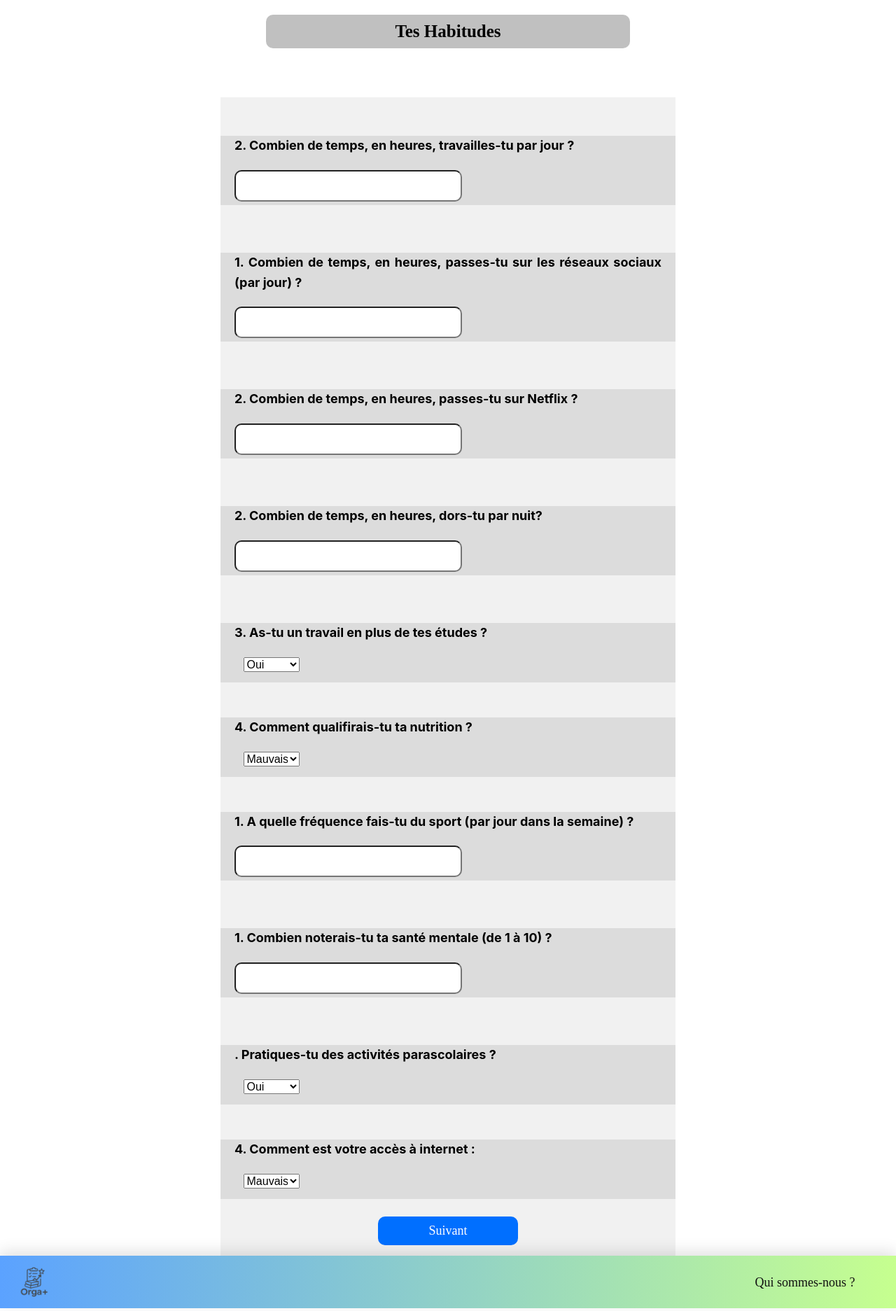
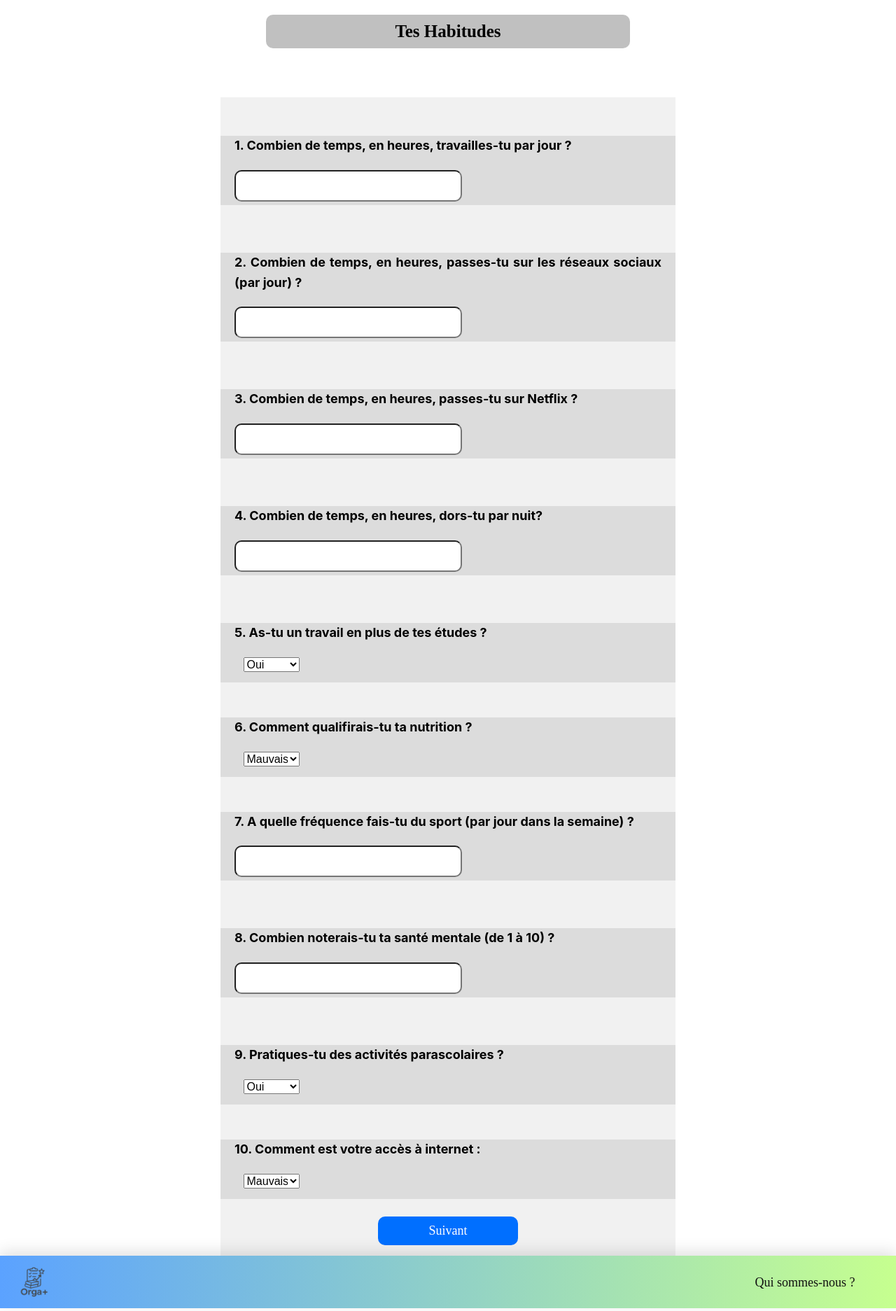
Before and after one commit to Nina253/Orga, a PHP site: page /questionnaire/questionnaire.php in a window 1280 px wide. Shown: the part 184-2057 px from the top of the page at 70% size. Run offline with PHP 8.4, Linux system fonts and the light colour scheme.

Commit message:
edit css quest

```diff
--- a/questionnaire/quest1.php
+++ b/questionnaire/quest1.php
@@ -4,13 +4,14 @@
 	$nom=$_POST['nom'];
 	$prenom=$_POST['prenom'];
 	$genre=$_POST['genre'];
+	$niv=$_POST['lvl'];
 	if(is_string($nom)&&is_string($prenom)){
 		$_SESSION["nom"]=$nom;
 		$_SESSION["prenom"]=$prenom;
 		require '../bd.php';
 		$bdd=getBD();
-		$rep= $bdd->prepare("UPDATE etudiant SET nom=?,prenom=?,genre=? WHERE mail=?");
-		$rep->execute([$nom,$prenom,$genre,$_SESSION['mail']]);
+		$rep= $bdd->prepare("UPDATE etudiant SET nom=?,prenom=?,genre=?,niveau_educ_parents=? WHERE mail=?");
+		$rep->execute([$nom,$prenom,$genre,$niv,$_SESSION['mail']]);
 		echo '<meta http-equiv="refresh" content="0;../compte.php"/>';
 	} else{
 		echo '<meta http-equiv="refresh" content="0;questionnaire_nom.php"/>';
--- a/questionnaire/questionnaire.php
+++ b/questionnaire/questionnaire.php
@@ -17,32 +17,34 @@
 		<h2 class='h' style='font-family: "Montserrat"'>Tes Habitudes</h2>
 
 		<form class="formu" action="quest2.php" method="post">
+
+
 			<div class="qblock">
-			<p style='font-family: "Inter", sans serif; font-size:18px;font-weight : bolder'>2. Combien de temps, en heures, travailles-tu par jour ?</p>
+			<p style='font-family: "Inter", sans serif; font-size:18px;font-weight : bolder'>1. Combien de temps, en heures, travailles-tu par jour ?</p>
 			<input class="barre" type="number" step="0.1" name="travail" max="10" min="0" required>
 			</div>
 			<br>
 
 			<div class="qblock">
-			<p style='font-family: "Inter", sans serif; font-size:18px;font-weight : bolder'>1. Combien de temps, en heures, passes-tu sur les réseaux sociaux (par jour) ?</p>
+			<p style='font-family: "Inter", sans serif; font-size:18px;font-weight : bolder'>2. Combien de temps, en heures, passes-tu sur les réseaux sociaux (par jour) ?</p>
 				<input class="barre" type="number" step="0.1" name="reseaux" max="24" min="0" required>
 				</div>
 			<br>
 
 			<div class="qblock">
-			<p style='font-family: "Inter", sans serif; font-size:18px;font-weight : bolder'>2. Combien de temps, en heures, passes-tu sur Netflix ?</p>
+			<p style='font-family: "Inter", sans serif; font-size:18px;font-weight : bolder'>3. Combien de temps, en heures, passes-tu sur Netflix ?</p>
 			<input class="barre" type="number" step="0.1" name="netflix" max="24" min="0" required>
 			</div>
 			<br>
 
 			<div class="qblock">
-			<p style='font-family: "Inter", sans serif; font-size:18px;font-weight : bolder'>2. Combien de temps, en heures, dors-tu par nuit?</p>
+			<p style='font-family: "Inter", sans serif; font-size:18px;font-weight : bolder'>4. Combien de temps, en heures, dors-tu par nuit?</p>
 			<input class="barre" type="number" step="0.1" name="dodo" max="10" min="0" required>
 			</div>
 			<br>
 
 			<div class="qblock">
-			<p style='font-family: "Inter", sans serif; font-size:18px;font-weight : bolder'>3. As-tu un travail en plus de tes études ?</p>
+			<p style='font-family: "Inter", sans serif; font-size:18px;font-weight : bolder'>5. As-tu un travail en plus de tes études ?</p>
 			<select class="lign" name="job" required>
 				<option value="Yes">Oui</option>
 				<option value="No">Non</option>
@@ -50,7 +52,7 @@
 			</div>
 
 			<div class="qblock">
-			<p style='font-family: "Inter", sans serif; font-size:18px;font-weight : bolder'>4. Comment qualifirais-tu ta nutrition ?</p>
+			<p style='font-family: "Inter", sans serif; font-size:18px;font-weight : bolder'>6. Comment qualifirais-tu ta nutrition ?</p>
 			<select class="lign" name="nutr" required>
 				<option value="Poor">Mauvaise</option>
 				<option value="Fair">Correcte</option>
@@ -59,20 +61,20 @@
 			</div>
 
 			<div class="qblock">
-			<p style='font-family: "Inter", sans serif; font-size:18px;font-weight : bolder'>1. A quelle fréquence fais-tu du sport (par jour dans la semaine) ?</p>
+			<p style='font-family: "Inter", sans serif; font-size:18px;font-weight : bolder'>7. A quelle fréquence fais-tu du sport (par jour dans la semaine) ?</p>
 				<input class="barre" type="number" name="sport" max="6" min="0" required>
 				</div>
 			<br>
 
 			<div class="qblock">
-			<p style='font-family: "Inter", sans serif; font-size:18px;font-weight : bolder'>1. Combien noterais-tu ta santé mentale (de 1 à 10) ?</p>
+			<p style='font-family: "Inter", sans serif; font-size:18px;font-weight : bolder'>8. Combien noterais-tu ta santé mentale (de 1 à 10) ?</p>
 				<input class="barre" type="number" name="mental" max="10" min="1" required>
 			</div>
 			<br>
 
 
 			<div class="qblock">
-			<p style='font-family: "Inter", sans serif; font-size:18px;font-weight : bolder'>. Pratiques-tu des activités parascolaires ?</p>
+			<p style='font-family: "Inter", sans serif; font-size:18px;font-weight : bolder'>9. Pratiques-tu des activités parascolaires ?</p>
 			<select class="lign" name="para" required>
 				<option value="Yes">Oui</option>
 				<option value="No">Non</option>
@@ -80,7 +82,7 @@
 			</div>
 
 			<div class="qblock">
-			<p style='font-family: "Inter", sans serif; font-size:18px;font-weight : bolder'>4. Comment est votre accès à internet :</p>
+			<p style='font-family: "Inter", sans serif; font-size:18px;font-weight : bolder'>10. Comment est votre accès à internet :</p>
 			<select class="lign" name="co" required>
 				<option value="Poor">Mauvais</option>
 				<option value="Average">Moyen</option>
--- a/styles/styles.css
+++ b/styles/styles.css
@@ -341,7 +341,9 @@ form p {margin-top:50px;}
   font-size: 18px;
 }
 .quest{
-	border:red dotted 2px;
+	height:850px;
+  padding-top:5px;
+  background-color:rgb(241, 241, 241);
 }
 input{
 	padding-left:10px;
```
Also changed, not shown: questionnaire/questionnaire_nom.php (+18 -0 lines).
